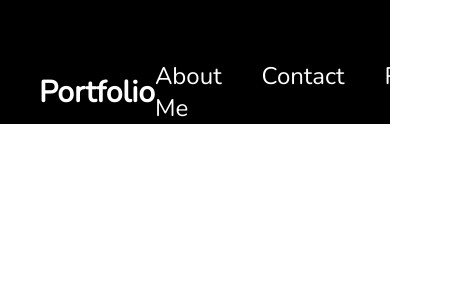
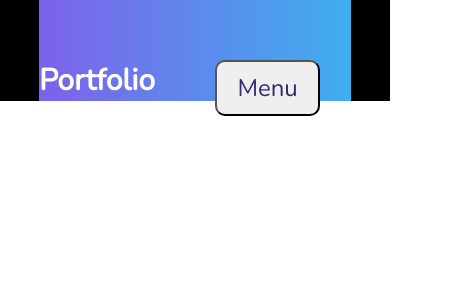
Before and after one commit to ajpupping/react-portfolio, a React (Vite) app: page / in a window 390 px wide. Shown: the top 300 px of the page, 471 px wide, since content can reach past the window. Built offline with nearby package versions, Linux system fonts and the light colour scheme.

Commit message:
added mobile responsive menu button

```diff
--- a/src/components/Navbar.jsx
+++ b/src/components/Navbar.jsx
@@ -2,22 +2,32 @@
 // Title should be highlighted to indicate current section user is on
 // Clicking links should change the browser URL and display the corresponding section
 
-import React from 'react';
+import React, {useState} from 'react';
 
 import styles from '../styles/Navbar.module.css';
 
 export const Navbar = () => {
-    return <nav className={styles.navbar}>
+    const [menuOpen, setMenuOpen] = useState(false);
+    const toggleMenu = () => {
+        setMenuOpen(!menuOpen);
+    };
+
+    return (
+        <nav className={styles.navbar}>
             <a className={styles.title} href="/">
                 Portfolio
             </a>
             <div className={styles.menu} >
-        <ul className={styles.menuItems}>
+                <button className={styles.menuBtn} onClick={toggleMenu}>
+                    {menuOpen ? 'Close' : 'Menu'}
+                </button>
+                <ul className={`${styles.menuItems} ${menuOpen ? styles.menuOpen : ''}`}
+                    onClick={() => setMenuOpen(false)}>
                     <li><a href="#about">About Me</a></li>
                     <li><a href="#contact">Contact</a></li>
                     <li><a href="#resume">Resume</a></li>
                 </ul>
             </div>
-
         </nav>
+    );
 };
--- a/src/styles/Navbar.module.css
+++ b/src/styles/Navbar.module.css
@@ -8,6 +8,8 @@
     padding-top: 60px;
     z-index: 2;
     margin: 0 10%;
+    background: var(-primary-color);
+    background: linear-gradient(90deg, var(--primary-color) 0%, var(--secondary-color) 100%);
 }
 
 .title {
@@ -21,6 +23,10 @@
     display: flex;
 }
 
+.menuBtn {
+    display: none;
+}
+
 .menuItems {
     display: flex;
     gap: 40px;
@@ -32,5 +38,50 @@
     font-weight: 400;
     text-decoration: none;
     color: var(--text-color);
+}
 
+@media screen and (max-width: 768px) {
+    .navbar {
+        flex-direction: column;
+        align-items: flex-start;
+    }
+
+    .menu {
+        position: absolute;
+        right: 0;
+        margin-right: 10%;
+        flex-direction:column;
+        align-items: flex-end;
+        gap: 12;
+        z-index: 3;
+    }
+
+    .menuBtn {
+        display: block;
+        cursor: pointer;
+        font-size: 24px;
+        font-weight: 400;
+        text-decoration: none;
+        color: var(--dark-color);
+        background-color: ;
+        border-radius: 10px;
+        padding: 10px 20px;
+    }
+
+    .menuItems {
+        display: none;
+        flex-direction: column;
+        align-items: center;
+        gap: 12px;
+        border-radius: 10px;
+        background: var(--primary-color);
+        background: linear-gradient(90deg, var(--primary-color) 0%, var(--secondary-color) 100%);
+        padding: 20px 30px;
+        box-shadow: var(--box-shadow);
+    }
+
+    .menuOpen {
+        display: flex;
+        z-index: 1;
+    }
 }
--- a/src/styles/vars.css
+++ b/src/styles/vars.css
@@ -1,9 +1,11 @@
 :root {
     --text-color: #fff;
     --primary-color: #7d62ea;
-    --secondary-color: #a89ed3;
+    --secondary-color: #3faeee;
     --dark-color: #362a69;
+    --button-color: #949399;
     --background-color: #000;
+    --box-shadow: 0 0 4px 0 rgba(0, 0, 0, 0.2);
     --font-nunito: "Nunito"
 
 }
--- a/src/utils.js
+++ b/src/utils.js
@@ -1,3 +1,3 @@
 export const getImageURL = (path) => {
-    return new URL(`assets/${path}`, import.meta.url).href;
+    return new URL(`/assets/${path}`, import.meta.url).href;
 };
```
Lines whose indentation alone changed are shown as unchanged.
